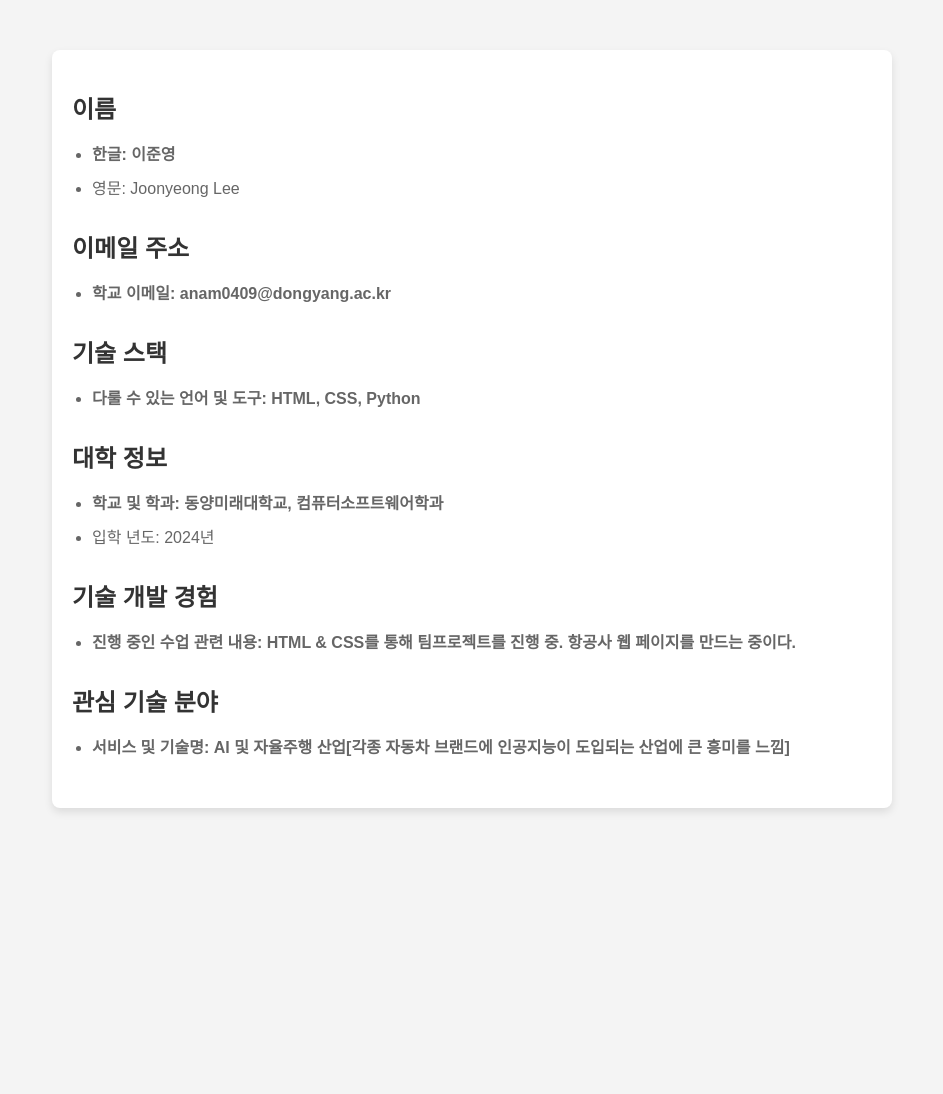
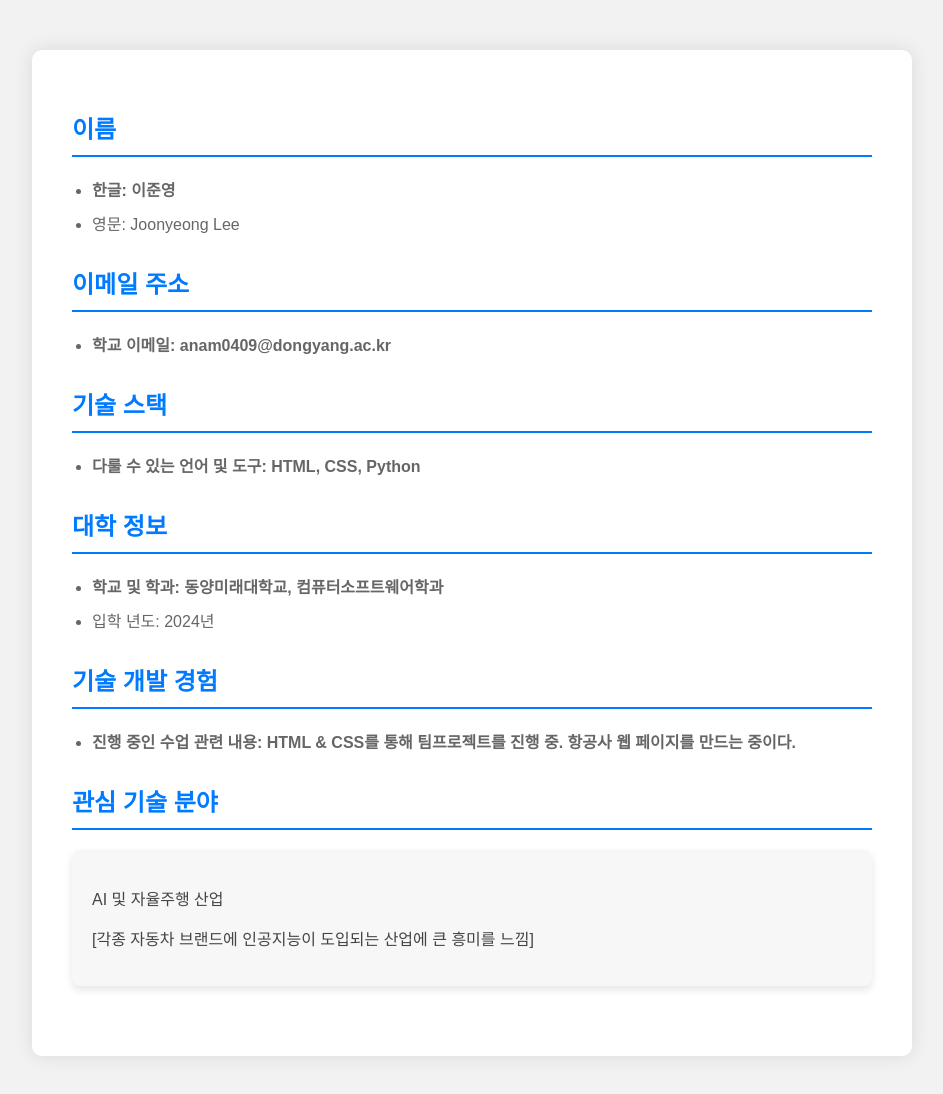
Before and after one commit to joxnlxe/asdasd, a plain HTML site: page index.html in a window 1280 px wide. Shown: the whole page, without its empty margins (168-1111 px from the left). Before the commit the page ends 858 px from the top, so only its background shows below. Drawn offline with Linux system fonts and the light colour scheme.

Commit message:
Update index.html

```diff
--- a/index.html
+++ b/index.html
@@ -7,7 +7,7 @@
     <style>
         body {
             font-family: 'Arial', sans-serif;
-            background-color: #f4f4f4;
+            background-color: #f2f2f2;
             margin: 0;
             padding: 0;
         }
@@ -15,16 +15,20 @@
             max-width: 800px;
             margin: 50px auto;
             background-color: #fff;
-            padding: 20px;
-            border-radius: 8px;
-            box-shadow: 0 4px 8px rgba(0, 0, 0, 0.1);
+            padding: 40px;
+            border-radius: 10px;
+            box-shadow: 0 0 20px rgba(0, 0, 0, 0.1);
+            color: #444;
         }
         .section {
             margin-bottom: 30px;
         }
         .section h2 {
-            margin-bottom: 15px;
-            color: #333;
+            margin-bottom: 20px;
+            color: #007bff;
+            font-size: 24px;
+            border-bottom: 2px solid #007bff;
+            padding-bottom: 10px;
         }
         .section ul {
             padding-left: 20px;
@@ -35,6 +39,12 @@
         }
         .section ul li:first-child {
             font-weight: bold;
+        }
+        .interest {
+            background-color: #f7f7f7;
+            padding: 20px;
+            border-radius: 8px;
+            box-shadow: 0 4px 8px rgba(0, 0, 0, 0.1);
         }
     </style>
 </head>
@@ -74,9 +84,10 @@
         </div>
         <div class="section">
             <h2>관심 기술 분야</h2>
-            <ul>
-                <li>서비스 및 기술명: AI 및 자율주행 산업[각종 자동차 브랜드에 인공지능이 도입되는 산업에 큰 흥미를 느낌]</li>
-            </ul>
+            <div class="interest">
+                <p>AI 및 자율주행 산업</p>
+                <p>[각종 자동차 브랜드에 인공지능이 도입되는 산업에 큰 흥미를 느낌]</p>
+            </div>
         </div>
     </div>
 </body>
```
